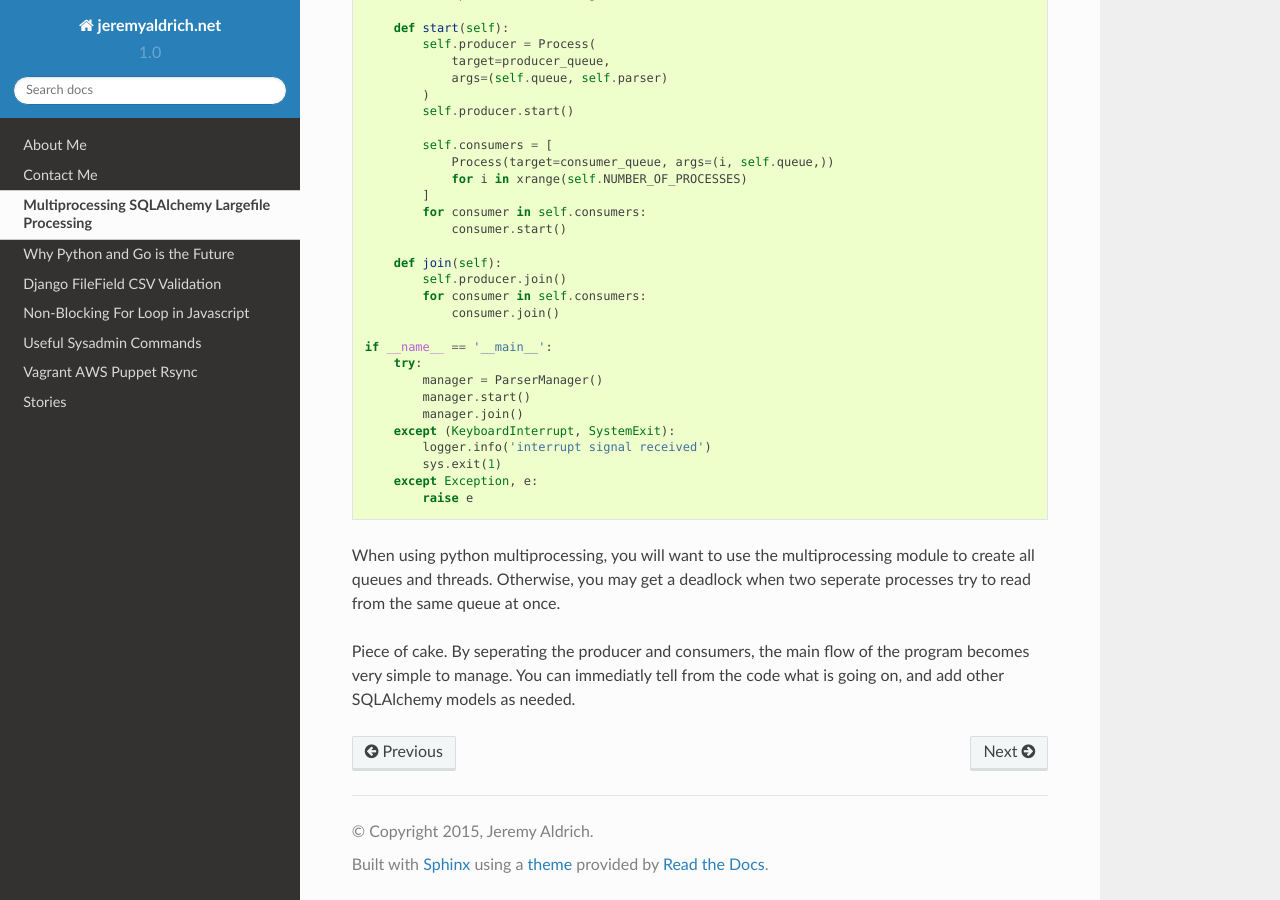
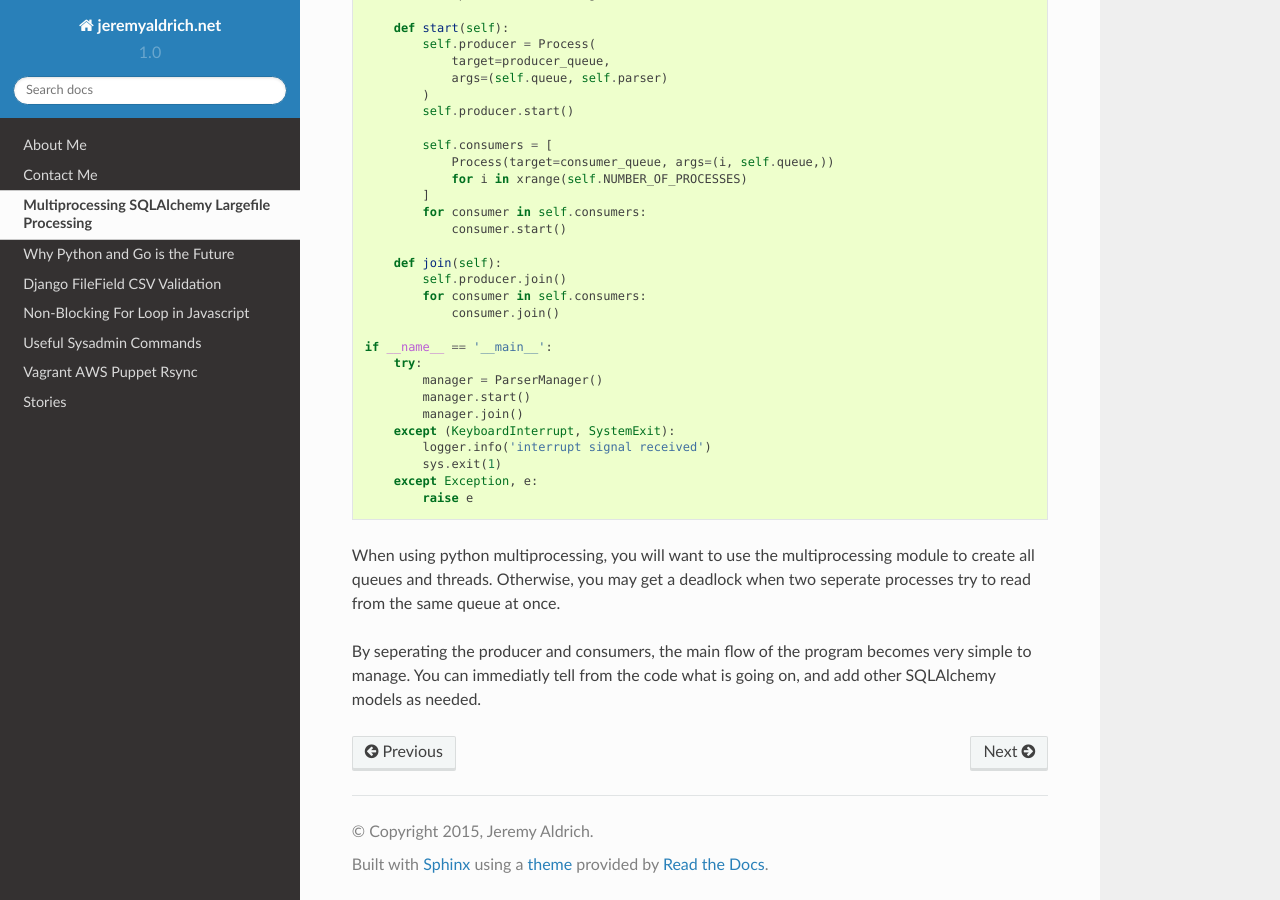
Before and after one commit to jeraldrich/blog, a Sphinx documentation site: the page built from docs/multiprocessing_sqlalchemy_largefile_processing.rst, in a window 1280 px wide and 900 px high, scrolled down 4306 px. Built offline with Sphinx 7.4.7 and the Read the Docs theme 2.0.0, drawn with Linux system fonts in a browser that asks for light colours.

Commit message:
fix blog post

```diff
--- a/docs/multiprocessing_sqlalchemy_largefile_processing.rst
+++ b/docs/multiprocessing_sqlalchemy_largefile_processing.rst
@@ -246,5 +246,4 @@ My consumer / producer processes are managed by using a multiprocessing manager
 
 When using python multiprocessing, you will want to use the multiprocessing module to create all queues and threads. Otherwise, you may get a deadlock when two seperate processes try to read from the same queue at once.
 
-Piece of cake.
 By seperating the producer and consumers, the main flow of the program becomes very simple to manage. You can immediatly tell from the code what is going on, and add other SQLAlchemy models as needed.
```
